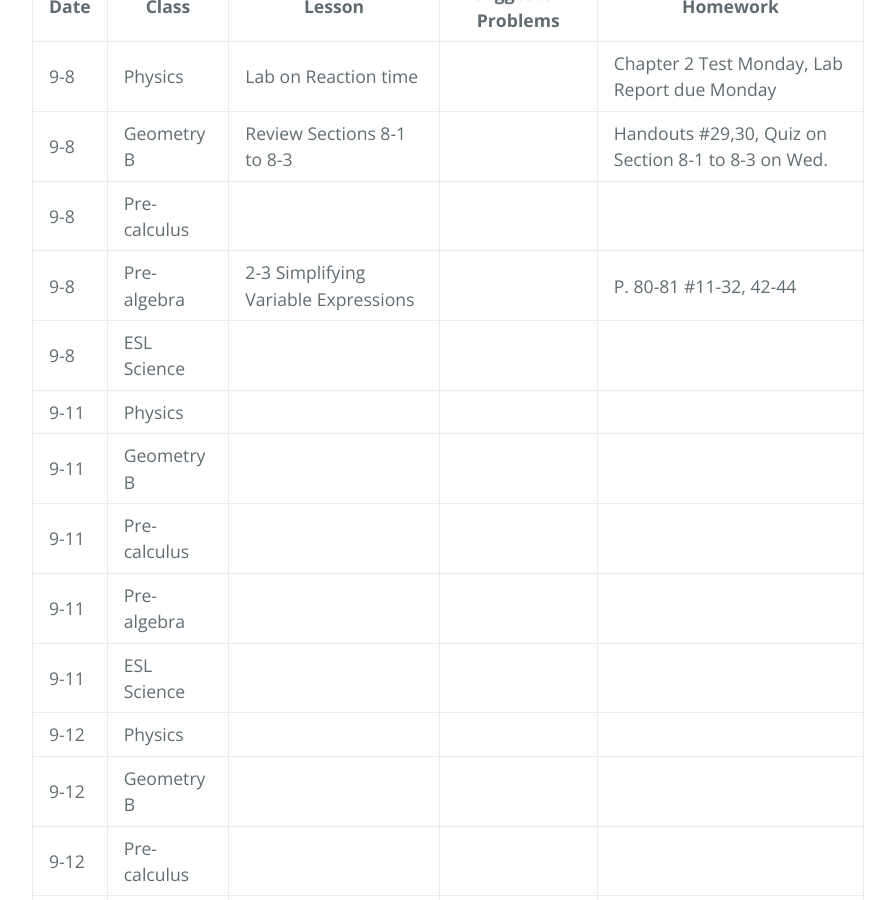
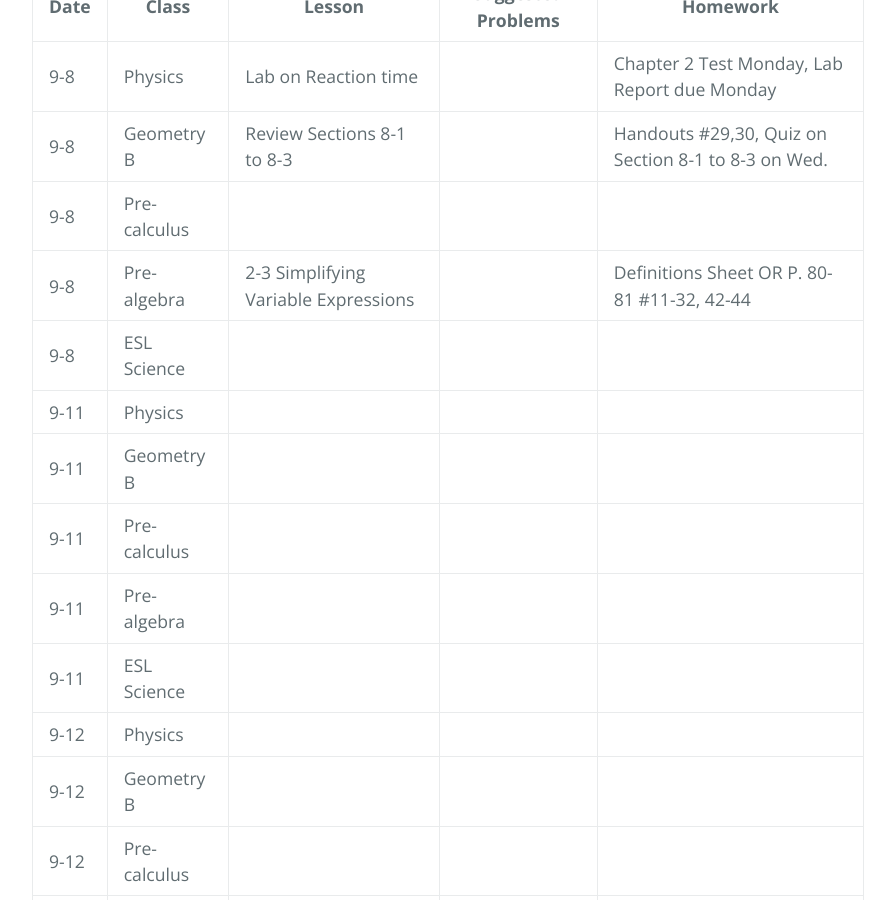
Before and after one commit to gpayoo/gpayoo, a Jekyll site: the page built from index.md, in a window 1280 px wide and 900 px high, scrolled down 597 px. Shown: the whole window, without its empty margins (192-1087 px from the left). Built offline with Jekyll 4.4.1, drawn with Linux system fonts in a browser that asks for light colours; our own code applies the rules of GitHub Pages for plain Markdown files.

Commit message:
Update index.md

```diff
--- a/index.md
+++ b/index.md
@@ -12,7 +12,7 @@ layout: default
 | 9-8 | Physics | Lab on Reaction time | |  Chapter 2 Test Monday, Lab Report due Monday
 | 9-8 | Geometry B | Review Sections 8-1 to 8-3 | |  Handouts #29,30, Quiz on Section 8-1 to 8-3 on Wed.
 | 9-8 | Pre-calculus |  | |
-| 9-8 | Pre-algebra | 2-3 Simplifying Variable Expressions | | P. 80-81 #11-32, 42-44
+| 9-8 | Pre-algebra | 2-3 Simplifying Variable Expressions | | Definitions Sheet OR P. 80-81 #11-32, 42-44
 | 9-8 | ESL Science |  |  |
 | 9-11 | Physics |  | |
 | 9-11 | Geometry B |  | | |
```
